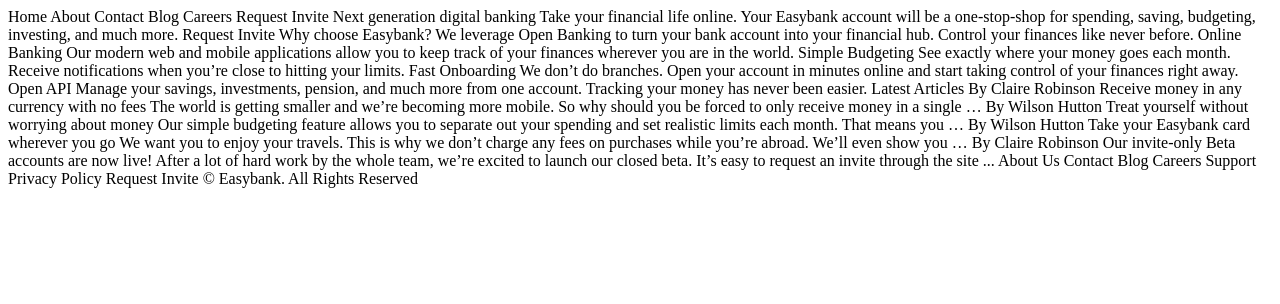
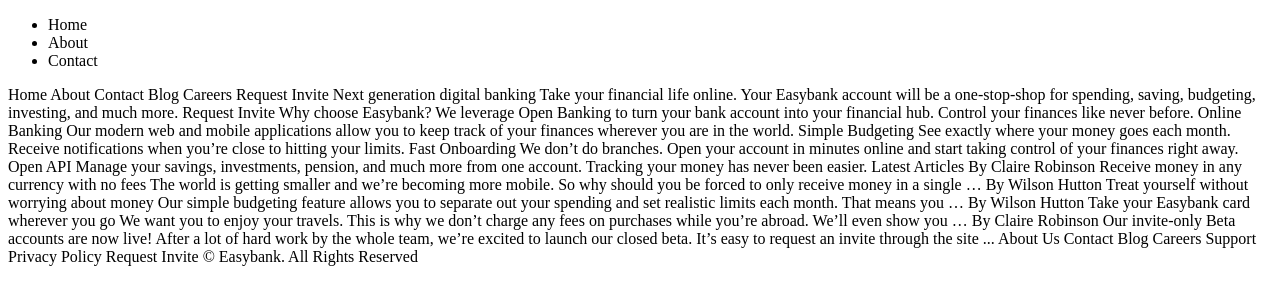
Before and after one commit to senthildevel/mynewproject, a plain HTML site: page index.html in a window 1280 px wide. Drawn offline with Linux system fonts and the light colour scheme.

Commit message:
Updated home page

```diff
--- a/index.html
+++ b/index.html
@@ -15,6 +15,16 @@
   </style>
 </head>
 <body>
+
+  <header>
+    <nav>
+      <ul>
+        <li>Home</li>
+        <li>About</li>
+        <li>Contact</li>
+      </ul>
+    </nav>
+  </header>
 
   Home
   About
```
Also changed, not shown: about.html (added, +13 -0 lines).
